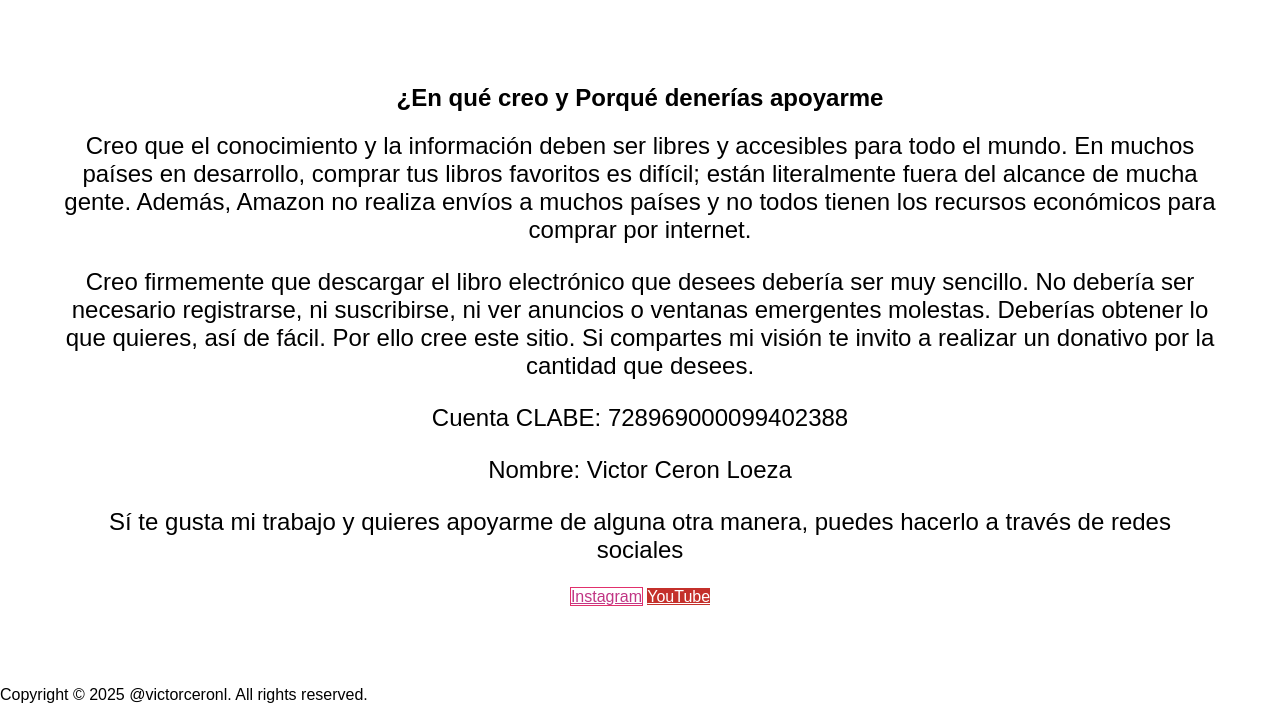
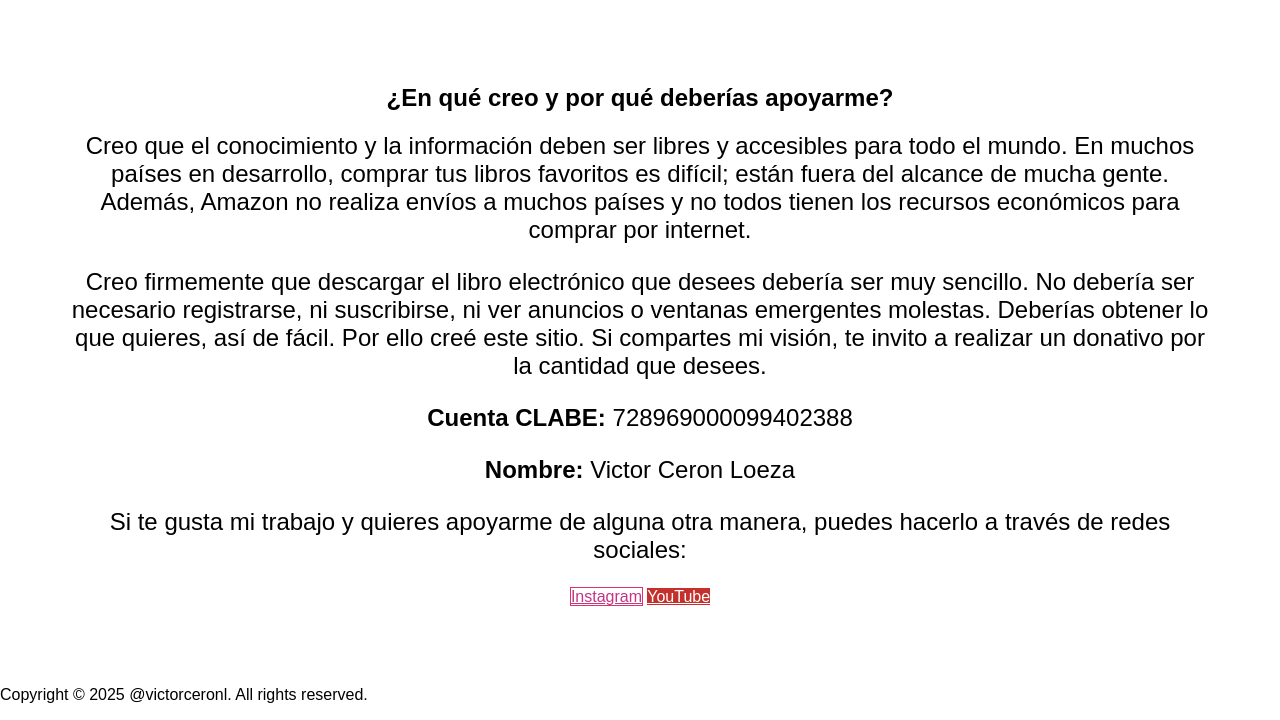
Before and after one commit to victorceronl/vbooks, a Django app: page /vbooks_01/donativo/ in a window 1280 px wide. Shown: the part 104-824 px from the top of the page. Run offline with Django 5.2, Linux system fonts and the light colour scheme.

Commit message:
Agregando pagina donativo funcional

```diff
--- a/v_books/vbooks_01/templates/vbooks_01/donativo.html
+++ b/v_books/vbooks_01/templates/vbooks_01/donativo.html
@@ -1,6 +1,6 @@
 {% extends 'vbooks_01/base.html' %}
 
-{% block title %}{{ ebook.title }}{% endblock %}
+{% block title %}Apoya mi trabajo{% endblock %}
 
 {% block main_content %}
 <!-- vacío intencionalmente para no mostrar los carruseles -->
@@ -8,18 +8,29 @@
 
 {% block content %}
 
-<div  class="donativo">
-<h2>¿En qué creo y Porqué denerías apoyarme</h2>
-<p>Creo que el conocimiento y la información deben ser libres y accesibles para todo el mundo. En muchos países en desarrollo, comprar tus libros favoritos es difícil; están literalmente fuera del alcance de mucha gente. Además, Amazon no realiza envíos a muchos países y no todos tienen los recursos económicos para comprar por internet.</p>
-<p>Creo firmemente que descargar el libro electrónico que desees debería ser muy sencillo. No debería ser necesario registrarse, ni suscribirse, ni ver anuncios o ventanas emergentes molestas. Deberías obtener lo que quieres, así de fácil. Por ello cree este sitio. Si compartes mi visión te invito a realizar un donativo por la cantidad que desees.</p>
-<p>Cuenta CLABE: 728969000099402388</p>
-<p>Nombre: Victor Ceron Loeza</p>
+<div class="donativo">
+  <h2>¿En qué creo y por qué deberías apoyarme?</h2>
+  <p>
+    Creo que el conocimiento y la información deben ser libres y accesibles para todo el mundo.
+    En muchos países en desarrollo, comprar tus libros favoritos es difícil; están fuera del alcance de mucha gente.
+    Además, Amazon no realiza envíos a muchos países y no todos tienen los recursos económicos para comprar por internet.
+  </p>
+  <p>
+    Creo firmemente que descargar el libro electrónico que desees debería ser muy sencillo.
+    No debería ser necesario registrarse, ni suscribirse, ni ver anuncios o ventanas emergentes molestas.
+    Deberías obtener lo que quieres, así de fácil. Por ello creé este sitio.
+    Si compartes mi visión, te invito a realizar un donativo por la cantidad que desees.
+  </p>
 
- <div class="instagram-link">
-    <p>Sí te gusta mi trabajo y quieres apoyarme de alguna otra manera, puedes hacerlo a través de redes sociales</p>
-    <a href="{% url 'download_file' ebook.id %}" class="igBoton">Instagram</a>
- <!-- <a href="{% url 'download_file' ebook.id %}" class="masInfo">${{ ebook.price }}</a> -->
-    <a href="{% url 'download_file' ebook.id %}" class="YouTubeBoton">YouTube</a>
+  <p><strong>Cuenta CLABE:</strong> 728969000099402388</p>
+  <p><strong>Nombre:</strong> Victor Ceron Loeza</p>
+
+  <div class="instagram-link">
+    <p>
+      Si te gusta mi trabajo y quieres apoyarme de alguna otra manera, puedes hacerlo a través de redes sociales:
+    </p>
+    <a href="https://www.instagram.com/victorceronl" target="_blank" class="igBoton">Instagram</a>
+    <a href="https://youtube.com/@victorceronl?si=rswT7nqLaMjFI0At" target="_blank" class="YouTubeBoton">YouTube</a>
   </div>
 </div>
 
```
